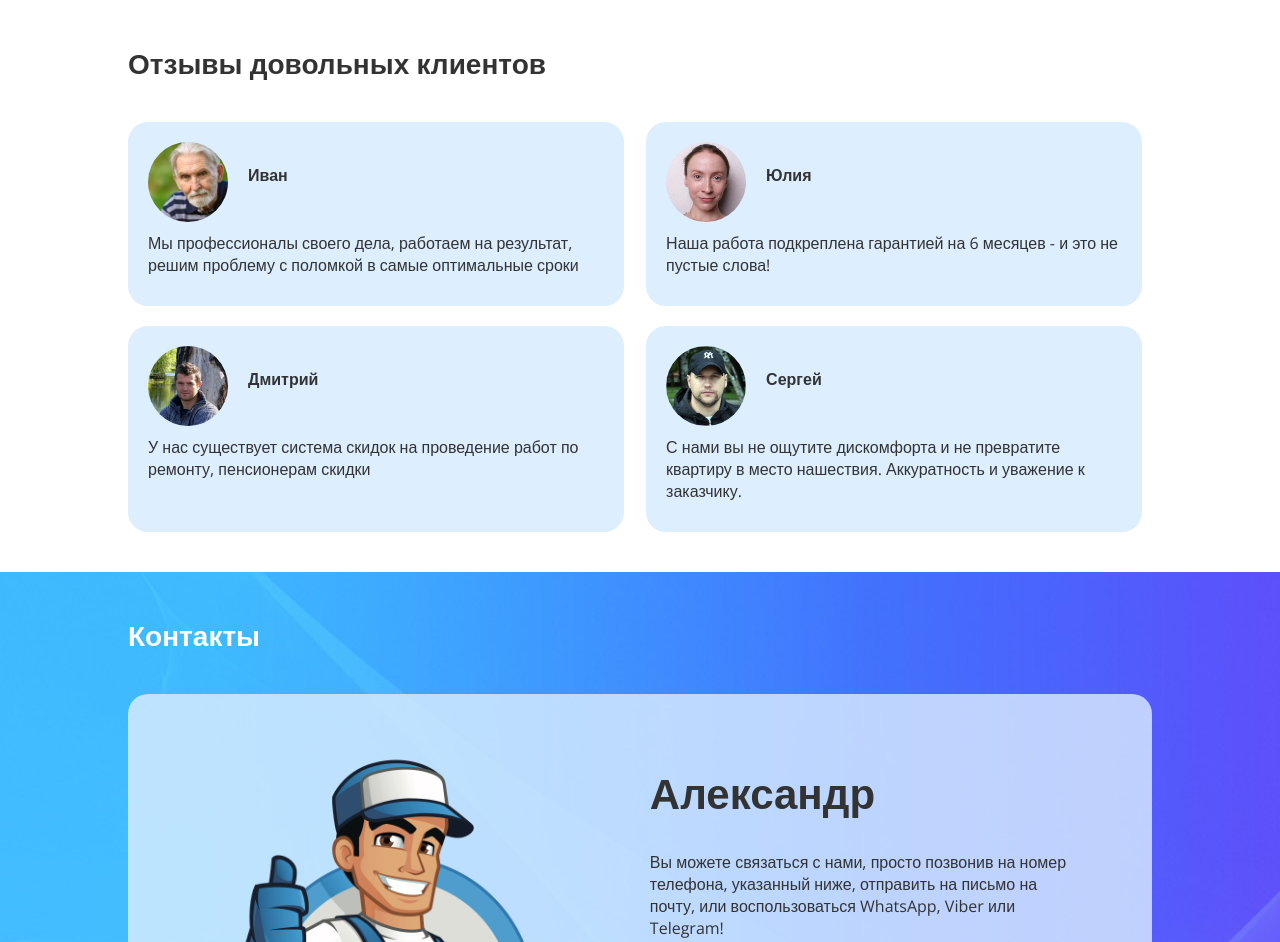
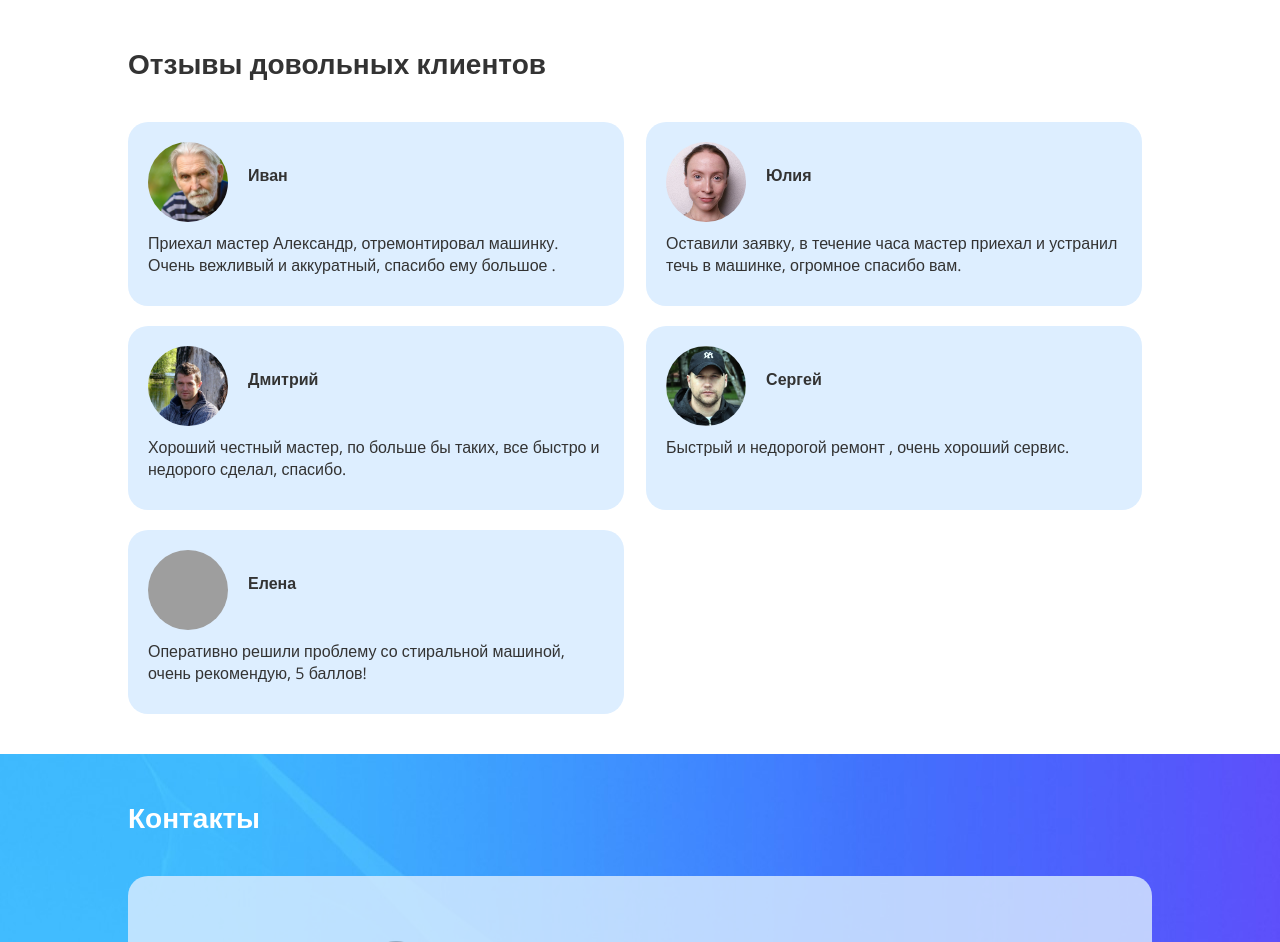
Before and after one commit to Dimzmiks555/rembitteh, a Gatsby site: page / in a window 1280 px wide. Shown: the part 1080-2022 px from the top of the page. Built offline with nearby package versions, Linux system fonts and the light colour scheme; Gatsby itself is replaced by a stand-in of ours; grey boxes are pictures that could not be loaded.

Commit message:
'reviews_text'

```diff
--- a/src/components/Contact.js
+++ b/src/components/Contact.js
@@ -19,7 +19,7 @@ export const Contact = () => {
                 </div>
                 <div>
                     <h1>Александр</h1>
-                    <p>Вы можете связаться с нами, просто позвонив на номер телефона, указанный ниже, отправить на письмо на почту, или воспользоваться WhatsApp, Viber или Telegram!   </p>
+                    <p>Вы можете связаться с нами, просто позвонив на номер телефона, указанный ниже, отправить письмо на почту, или воспользоваться WhatsApp, Viber или Telegram!   </p>
                     <h2>Телефон</h2>
                     <h3><a href='tel:89204645792'>+7 920 464 57-92</a></h3>
                     <h2>Электронная почта</h2>
--- a/src/components/Review.js
+++ b/src/components/Review.js
@@ -4,6 +4,7 @@ import Person1 from '../images/person_1.jpg'
 import Person2 from '../images/person_2.jpg'
 import Person3 from '../images/person_3.jpg'
 import Person4 from '../images/person_4.jpg'
+import Person5 from '../images/person_5.webp'
 
 export const Review = () => {
 
@@ -13,26 +14,32 @@ export const Review = () => {
         {
         id: 1,
         title: "Иван",
-        desc: "Мы профессионалы своего дела, работаем на результат, решим проблему с поломкой в самые оптимальные сроки",
+        desc: "Приехал мастер Александр, отремонтировал машинку. Очень вежливый и аккуратный, спасибо ему большое .",
         image: Person1
         },
         {
         id: 2,
         title: "Юлия",
-        desc: "Наша работа подкреплена гарантией на 6 месяцев - и это не пустые слова!",
+        desc: "Оставили заявку, в течение часа мастер приехал и устранил течь в машинке, огромное спасибо вам.",
         image: Person2
         },
         {
         id: 3,
         title: "Дмитрий",
-        desc: "У нас существует система скидок на проведение работ по ремонту, пенсионерам скидки",
+        desc: "Хороший честный мастер, по больше бы таких, все быстро и недорого сделал, спасибо.",
         image: Person3
         },
         {
         id: 4,
         title: "Сергей",
-        desc: "С нами вы не ощутите дискомфорта и не превратите квартиру в место нашествия. Аккуратность и уважение к заказчику.",
+        desc: "Быстрый и недорогой ремонт , очень хороший сервис.",
         image: Person4
+        },
+        {
+        id: 5,
+        title: "Елена",
+        desc: "Оперативно решили проблему со стиральной машиной, очень рекомендую, 5 баллов!",
+        image: Person5
         },
     ]
 
```
Also changed, not shown: 1 other file.
